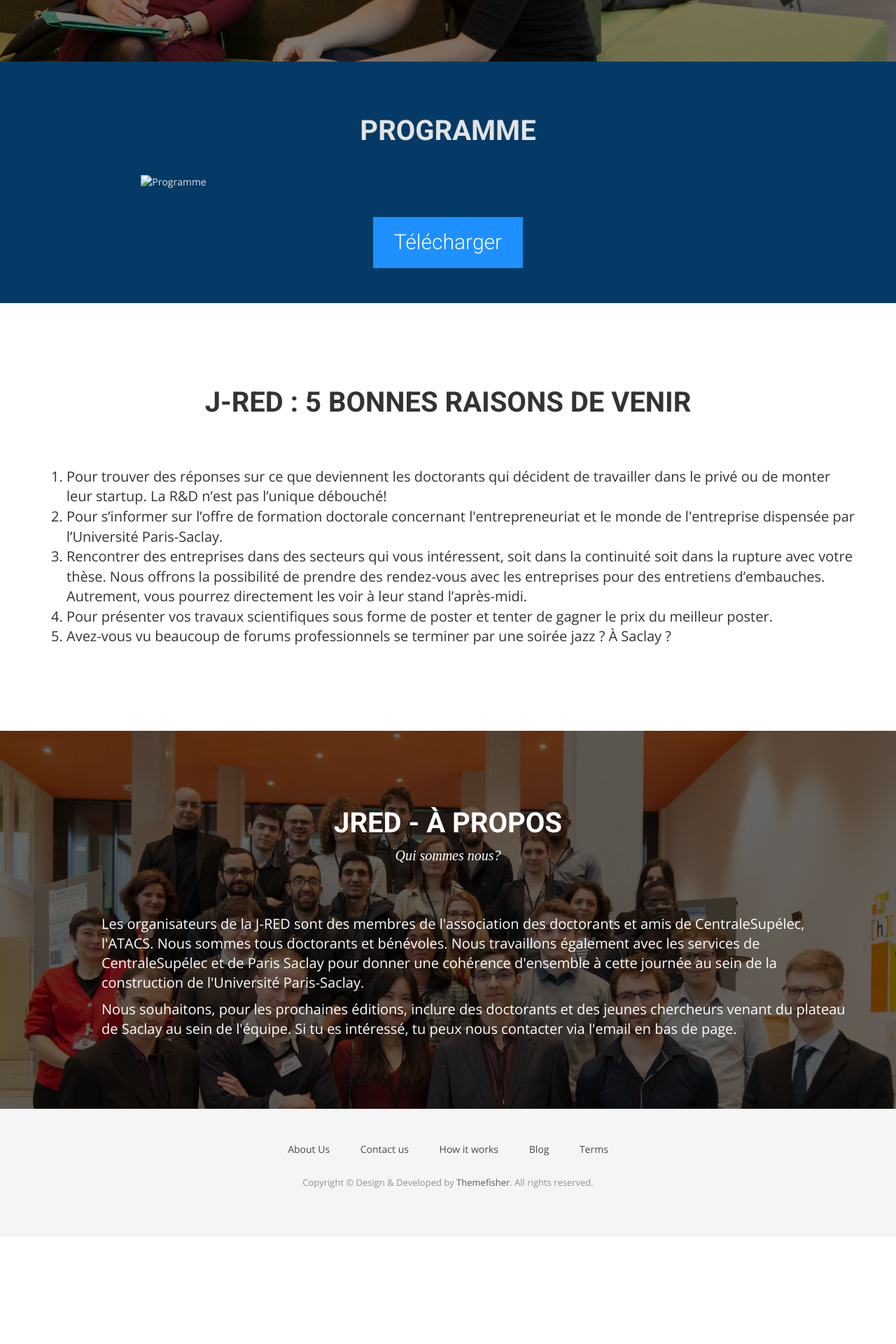
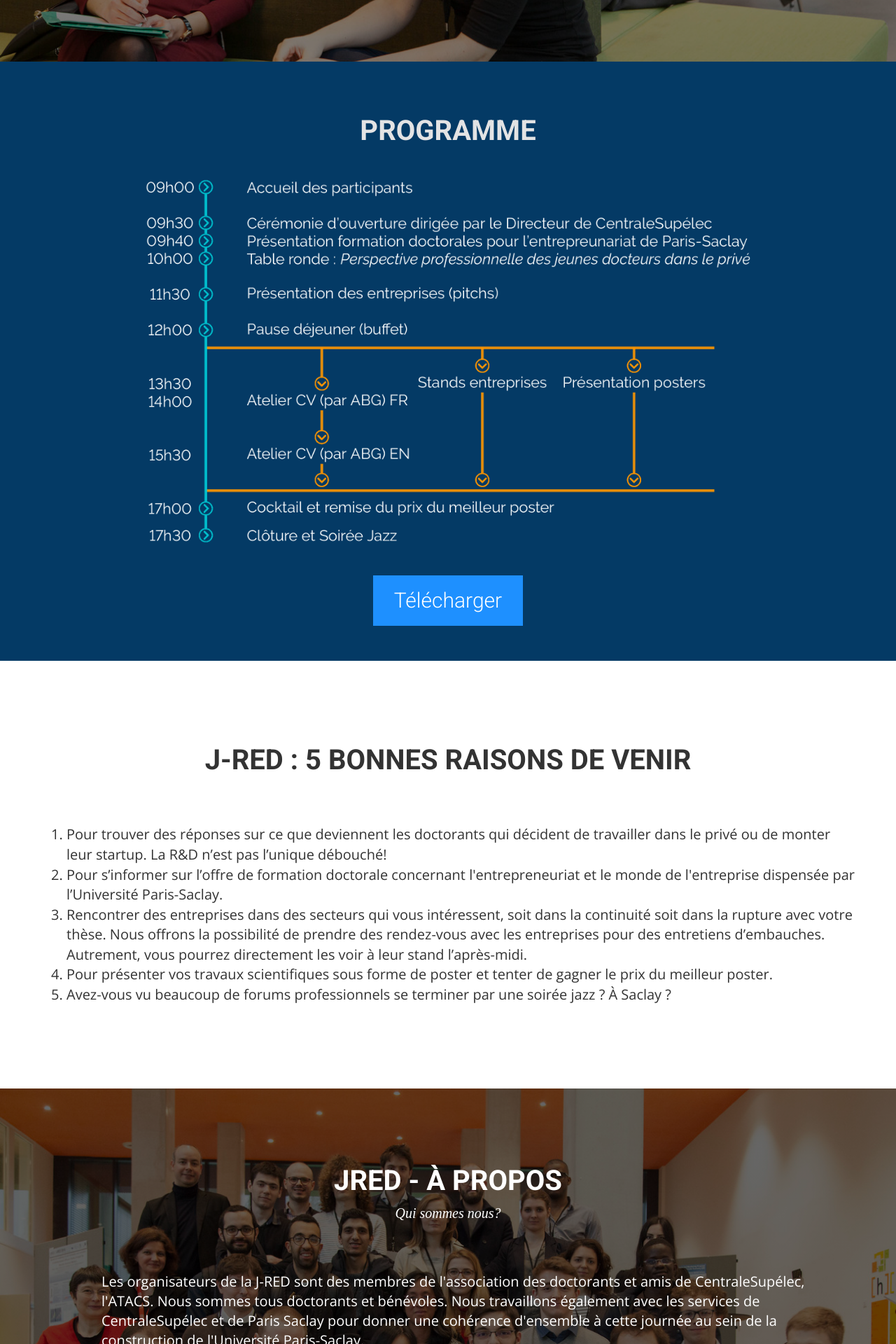
Before and after one commit to caradoc-paris-saclay/caradoc, a Jekyll site: the page built from index.html, in a window 1280 px wide. Shown: the part 791-2711 px from the top of the page at 70% size. Built offline with Jekyll 4.4.1, drawn with Linux system fonts in a browser that asks for light colours; nearby versions of some CDN libraries; some web fonts are replaced; library files that are not in the unit come from our copies; before the commit the page ends 2558 px from its top, so only the background shows below that.

Commit message:
updated relative paths to absolute

```diff
--- a/index.html
+++ b/index.html
@@ -33,12 +33,12 @@ permalink: /
       </div><!-- .col-md-7 close -->
       <!--<div class="col-md-10 col-sm-10">-->
       <div class="block">
-        <img src="img/programme_jred.png" alt="Programme">
+        <img src="{{ site.baseurl }}/assets/img/programme_jred.png" alt="Programme">
       </div> <a href="#programme"></a>
      <!-- </div> --><!-- .col-md-5 close -->
     </div>
     <div class="button-wrapper">
-        <a class="download-btn" href="{{ site.baseurl }}/programme_jred.pdf">Télécharger</a>
+        <a class="download-btn" href="{{ site.baseurl }}/assets/programme_jred.pdf">Télécharger</a>
     </div>
   </div>
 </section>
```
